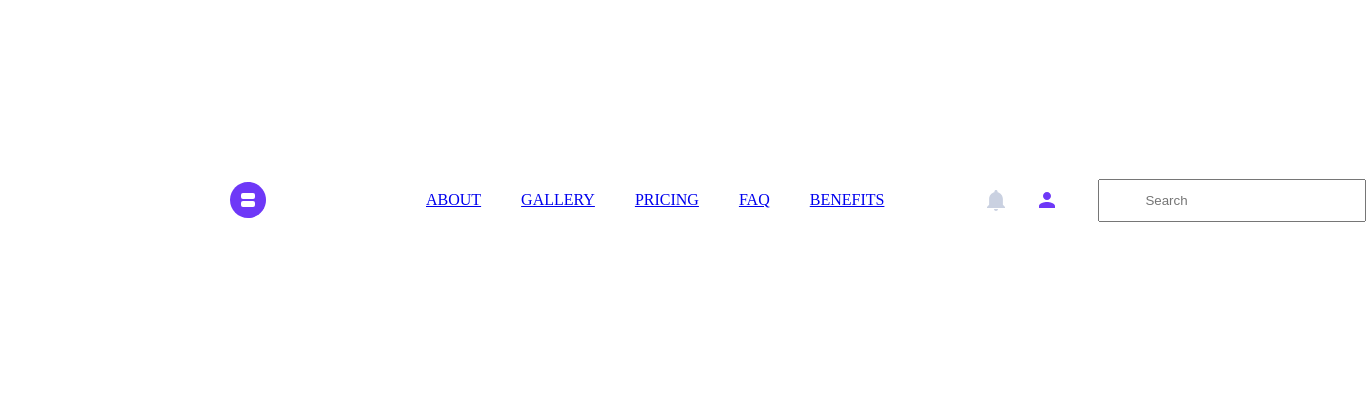
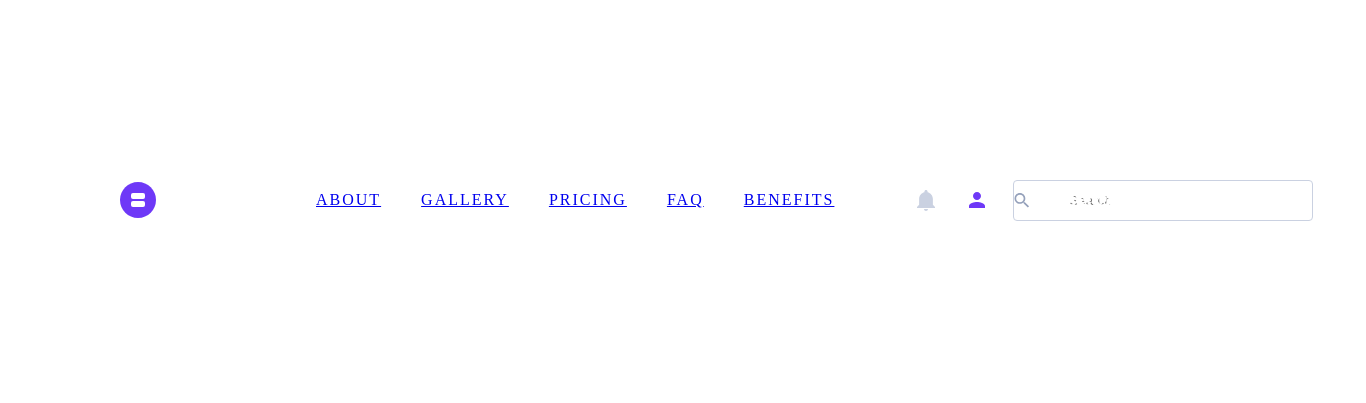
Before and after one commit to dArViN2807/lesson-11, a plain HTML site: page index.html in a window 1280 px wide. Shown: the whole page, 1366 px wide, since content can reach past the window. Drawn offline with Linux system fonts and the light colour scheme.

Commit message:
second commit

```diff
--- a/index.html
+++ b/index.html
@@ -28,7 +28,10 @@
           </li>
           <img class="knop" src="./Notifications.svg" alt="Notifications" />
           <img class="knop2" src="./Profile.svg" alt="Profile" />
-          <input class="Input" placeholder="Search" type="search" />
+          <div class="Knopka">
+            <img class="search" src="./Mask.svg" alt="" />
+            <input class="Input" placeholder="Search" type="search" />
+          </div>
         </ul>
       </header>
     </div>
--- a/style.css
+++ b/style.css
@@ -9,7 +9,7 @@
   height: 400px;
 }
 .container {
-  margin-left: 230px;
+  margin-left: 120px;
   display: flex;
   align-items: center;
   flex-wrap: nowrap;
@@ -19,16 +19,36 @@
 }
 .button {
   margin-left: 40px;
+  font-family: "Rubik";
+  font-style: normal;
+  font-weight: 500;
+  font-size: 16px;
+  line-height: 20px;
+  letter-spacing: 2px;
+  text-transform: uppercase;
+  color: #363940;
 }
 .knop {
-  margin-left: 100px;
+  margin-left: 80px;
   margin-right: 27px;
 }
 .input {
   margin-left: 39px;
   padding-top: 12px;
   padding-bottom: 12px;
-  padding-left: 45px;
   padding-right: 42px;
-  mask: 100px;
+  mask-image: url(./Mask.svg);
+  mask-position: 12px;
+  outline: none;
+  position: relative;
+  border: none;
 }
+.Knopka {
+  width: 300px;
+  display: flex;
+  border: 1px solid;
+  margin-left: 24px;
+  outline: none;
+  border: 1px solid #cad1e1;
+  border-radius: 4px;
+}
```
